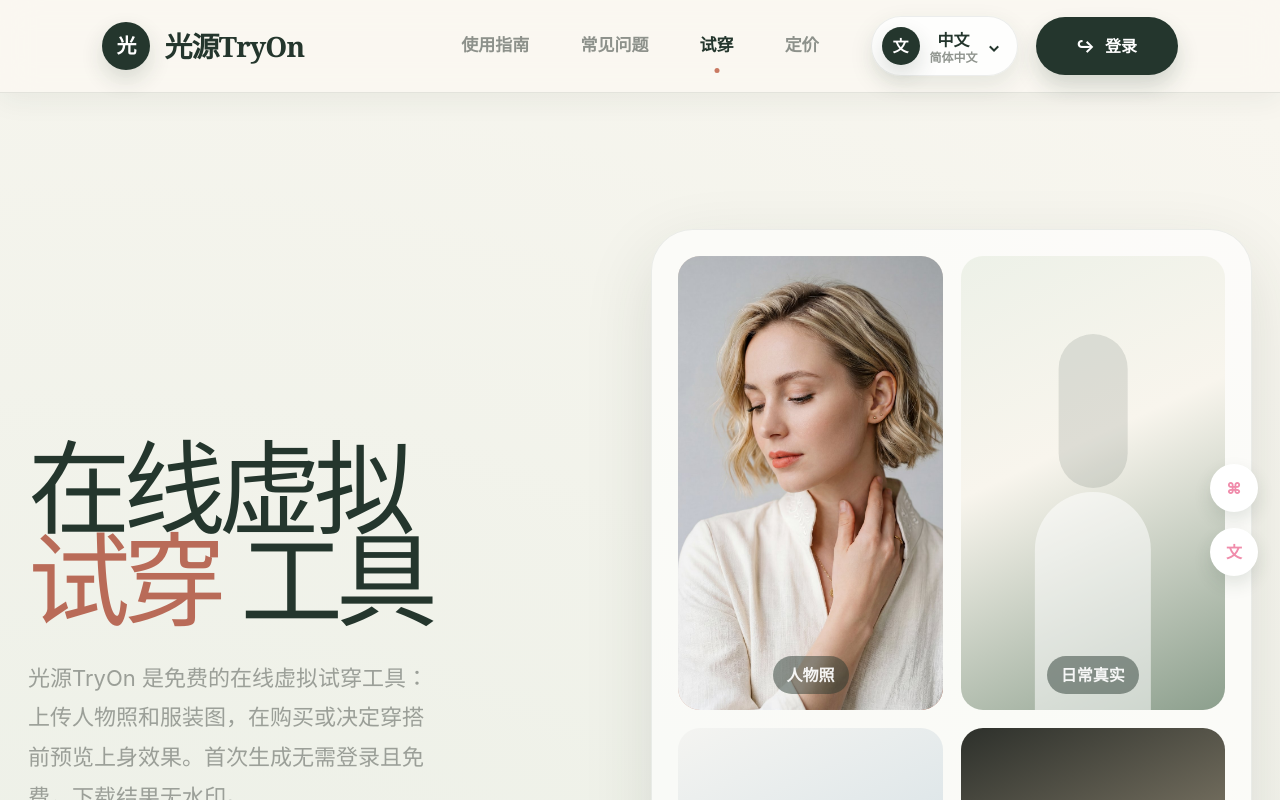
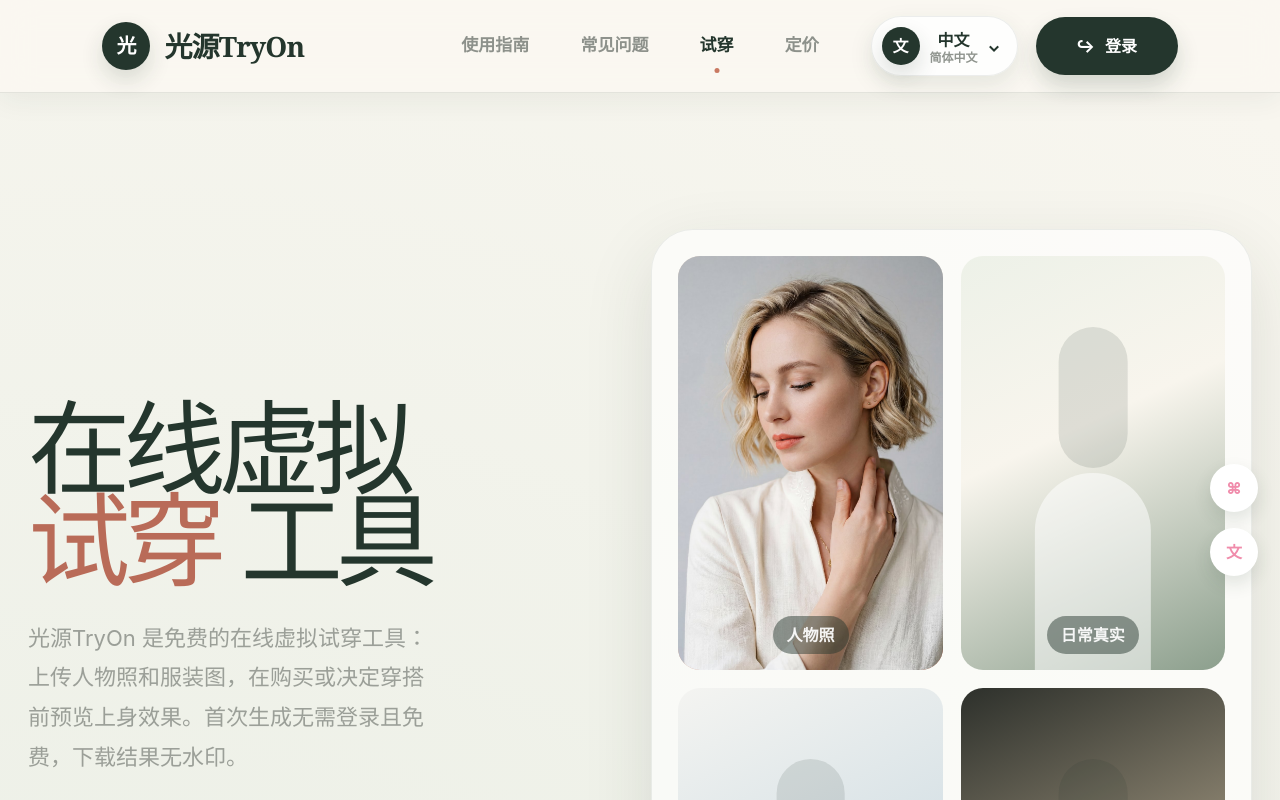
Before and after one commit to yuanbaoli888/guangyuanshiyiceshi, a React (Vite) app in the folder frontend/: page / in a window 1280 px wide. Shown: the top 800 px of the page. Built offline with nearby package versions, Linux system fonts and the light colour scheme; no server answers.

Commit message:
Reduce hero collage height

```diff
--- a/frontend/src/styles.css
+++ b/frontend/src/styles.css
@@ -261,7 +261,7 @@ button {
   gap: 18px;
   grid-template-columns: repeat(2, minmax(0, 1fr));
   grid-template-rows: repeat(2, minmax(0, 1fr));
-  height: 980px;
+  height: 900px;
   padding: 26px;
   transform: translateY(34px);
 }
```
